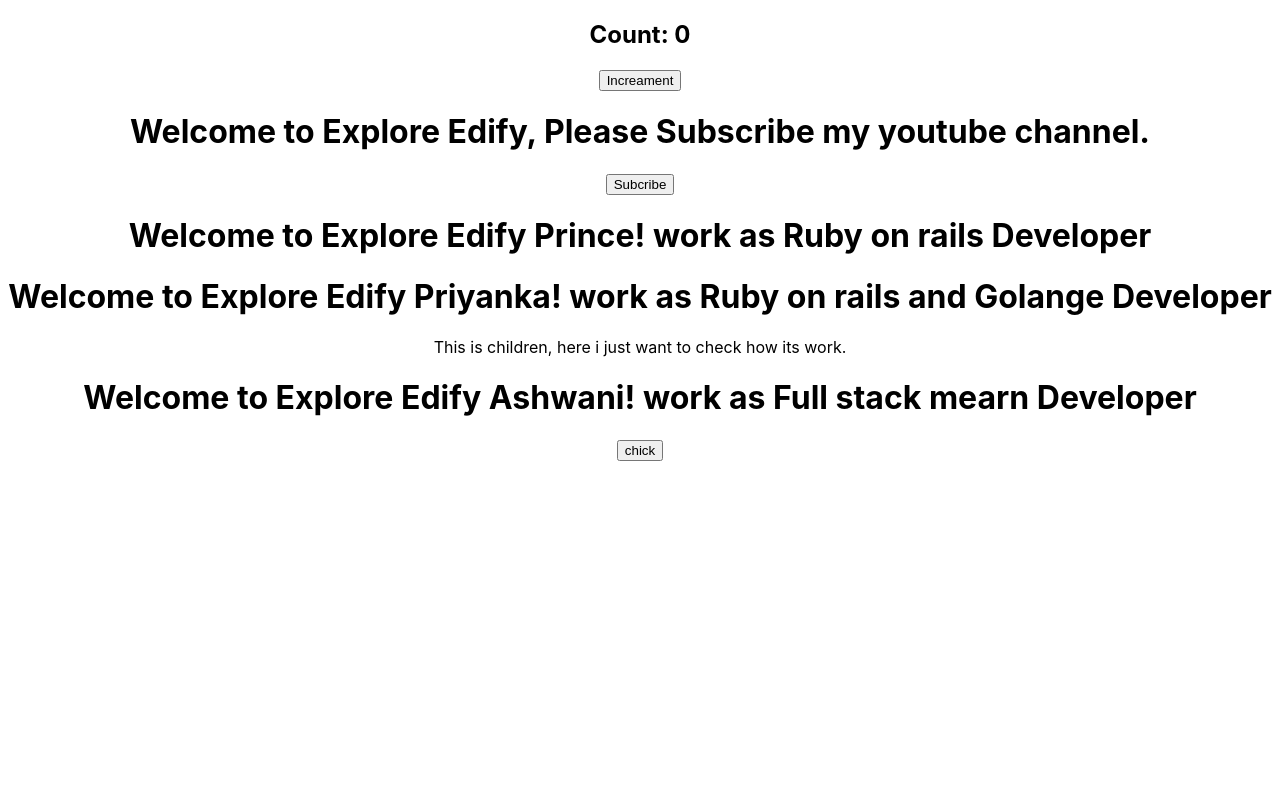
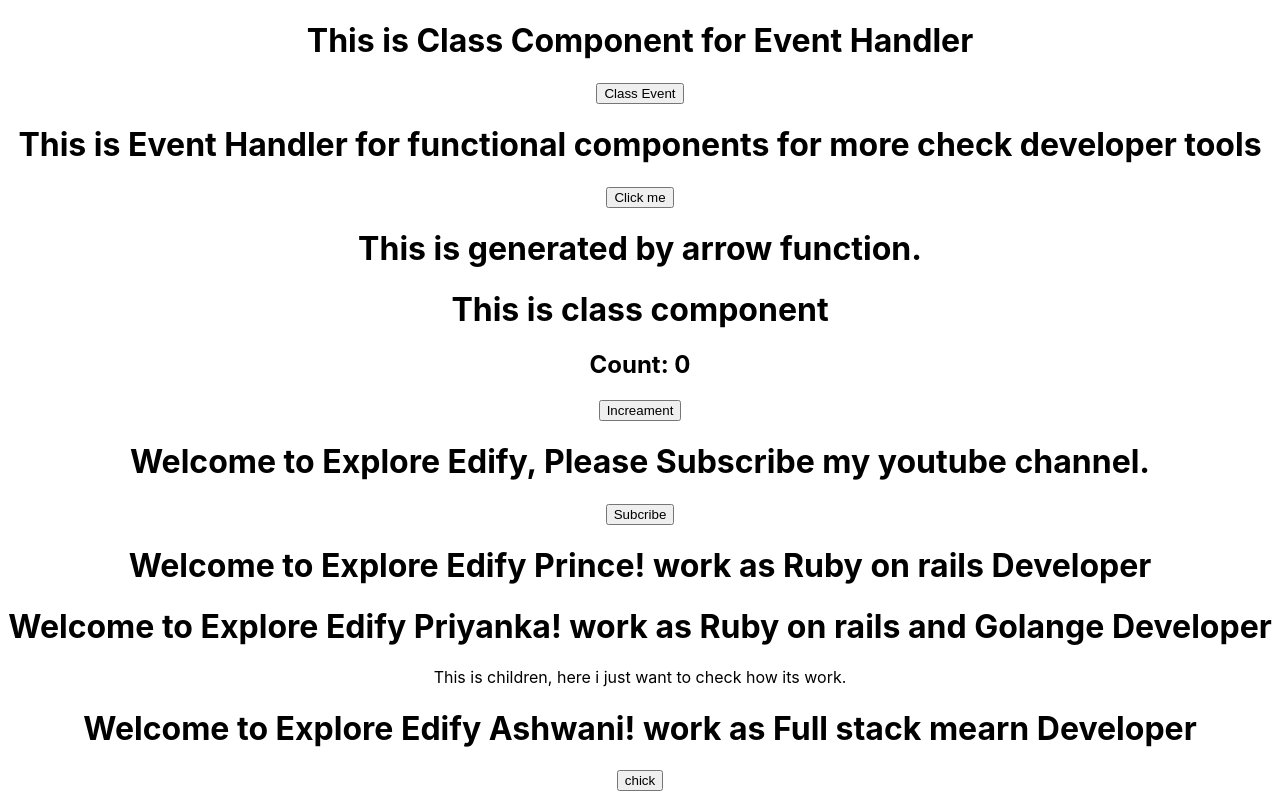
Before and after one commit to PrinceGiri1/LearnReactFromBasic, a React (Create React App) app in the folder react-basic-to-advance/: page / in a window 1280 px wide. Built offline with nearby package versions, Linux system fonts and the light colour scheme.

Commit message:
Learn EventHander in functional and class component

```diff
--- a/react-basic-to-advance/src/App.js
+++ b/react-basic-to-advance/src/App.js
@@ -5,13 +5,16 @@ import Welcome from './components/welcome';
 import Invited from './components/Invited';
 import Message from './components/Message';
 import Count from './components/Count';
-
+import FunctionClick from './components/FunctionClick';
+import ClassClick from './components/ClassClick';
 
 function App() {
   return (
     <div className="App">
-      {/* <Greet/>
-      <Welcome/> */}
+      <ClassClick/>
+      <FunctionClick/>
+      <Greet/>
+      <Welcome/>
       <Count/>
       <Message/>
       <Invited name = "Prince!" profe = 'Ruby on rails Developer'/>
--- /dev/null
+++ b/react-basic-to-advance/src/components/ClassClick.js
@@ -0,0 +1,19 @@
+import React, { Component } from 'react'
+
+class ClassClick extends Component {
+    handleEvent(){
+        console.log('checked is work')
+        alert("dsafg")
+    }
+
+  render() {
+    return (
+      <div>
+        <h1>This is Class Component for Event Handler</h1>
+        <button onClick={this.handleEvent}>Class Event</button>
+      </div>
+    )
+  }
+}
+
+export default ClassClick
--- /dev/null
+++ b/react-basic-to-advance/src/components/FunctionClick.js
@@ -0,0 +1,15 @@
+import React from 'react'
+
+function FunctionClick() {
+    function handleEvent(){
+        console.log("Clicked on button.")
+    }
+    return(
+        <div>
+            <h1>This is Event Handler for functional components for more check developer tools</h1>
+            <button onClick={handleEvent}>Click me</button>
+        </div>
+    )
+}
+
+export default FunctionClick
```
